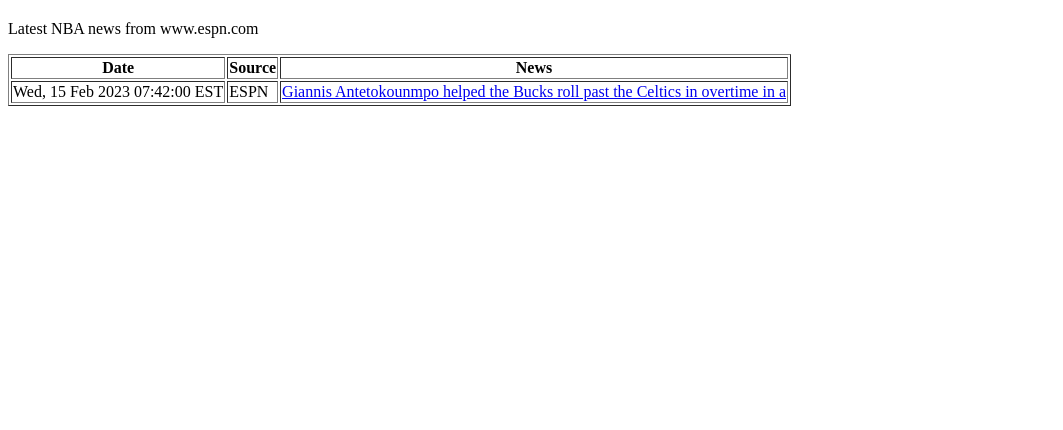
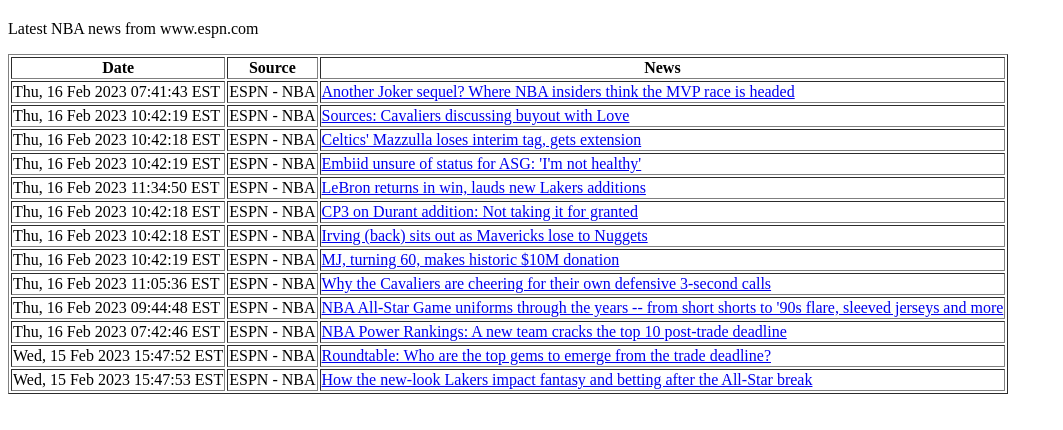
Before and after one commit to charannanduri/2221Project1, a plain HTML site: page RSSReader/src/index.html in a window 1280 px wide. Shown: the part 60-490 px from the top of the page, without its empty margins (0-1063 px from the left). Drawn offline with Linux system fonts and the light colour scheme.

Commit message:
working html output with a table, article, url and date -- all from the ESPN NBA RSS feed.

```diff
--- a/RSSReader/src/index.html
+++ b/RSSReader/src/index.html
@@ -10,7 +10,71 @@
 <p>Latest NBA news from www.espn.com</p>
 <table border = 1>
 <tbody> <tr> <th> Date </th> <th> Source </th> <th> News </th> </tr>
-<tr> <td> Wed, 15 Feb 2023 07:42:00 EST </td> <td> ESPN </td> <td> <a href=https://www.espn.com/nba/story/_/id/35662824/bucks-giannis-antetokounmpo-says-top-seed-matter> Giannis Antetokounmpo helped the Bucks roll past the Celtics in overtime in a </a> </td></tr>
+<tr>
+<td>Thu, 16 Feb 2023 07:41:43 EST</td>
+<td>ESPN - NBA</td>
+<td><a href = https://www.espn.com/nba/story/_/id/35658669/nba-mvp-straw-poll-20-nikola-jokic-chasing-history-here-why-capture-it>Another Joker sequel? Where NBA insiders think the MVP race is headed</a></td>
+</tr>
+<tr>
+<td>Thu, 16 Feb 2023 10:42:19 EST</td>
+<td>ESPN - NBA</td>
+<td><a href = https://www.espn.com/nba/story/_/id/35672534/sources-cavaliers-kevin-love-working-possible-buyout>Sources: Cavaliers discussing buyout with Love</a></td>
+</tr>
+<tr>
+<td>Thu, 16 Feb 2023 10:42:18 EST</td>
+<td>ESPN - NBA</td>
+<td><a href = https://www.espn.com/nba/story/_/id/35672652/celtics-joe-mazzulla-named-head-coach-gets-extension>Celtics' Mazzulla loses interim tag, gets extension</a></td>
+</tr>
+<tr>
+<td>Thu, 16 Feb 2023 10:42:19 EST</td>
+<td>ESPN - NBA</td>
+<td><a href = https://www.espn.com/nba/story/_/id/35669978/sixers-embiid-health-concern-all-star-game-no-certainty>Embiid unsure of status for ASG: 'I'm not healthy'</a></td>
+</tr>
+<tr>
+<td>Thu, 16 Feb 2023 11:34:50 EST</td>
+<td>ESPN - NBA</td>
+<td><a href = https://www.espn.com/nba/story/_/id/35670817/lebron-james-returns-win-lauds-lakers-trade-deadline-pickups>LeBron returns in win, lauds new Lakers additions</a></td>
+</tr>
+<tr>
+<td>Thu, 16 Feb 2023 10:42:18 EST</td>
+<td>ESPN - NBA</td>
+<td><a href = https://www.espn.com/nba/story/_/id/35665514/chris-paul-not-taking-suns-addition-kevin-durant-granted>CP3 on Durant addition: Not taking it for granted</a></td>
+</tr>
+<tr>
+<td>Thu, 16 Feb 2023 10:42:18 EST</td>
+<td>ESPN - NBA</td>
+<td><a href = https://www.espn.com/nba/story/_/id/35668222/mavericks-rule-irving-road-game-back-tightness>Irving (back) sits out as Mavericks lose to Nuggets</a></td>
+</tr>
+<tr>
+<td>Thu, 16 Feb 2023 10:42:19 EST</td>
+<td>ESPN - NBA</td>
+<td><a href = https://www.espn.com/nba/story/_/id/35664652/michael-jordan-donates-10m-make-wish-60th-birthday>MJ, turning 60, makes historic $10M donation</a></td>
+</tr>
+<tr>
+<td>Thu, 16 Feb 2023 11:05:36 EST</td>
+<td>ESPN - NBA</td>
+<td><a href = https://www.espn.com/nba/story/_/id/35669971/cleveland-cavaliers-cheer-their-own-3-second-calls>Why the Cavaliers are cheering for their own defensive 3-second calls</a></td>
+</tr>
+<tr>
+<td>Thu, 16 Feb 2023 09:44:48 EST</td>
+<td>ESPN - NBA</td>
+<td><a href = https://www.espn.com/nba/story/_/id/33323246/nba-all-star-line-uniform-designs>NBA All-Star Game uniforms through the years --  from short shorts to '90s flare, sleeved jerseys and more</a></td>
+</tr>
+<tr>
+<td>Thu, 16 Feb 2023 07:42:46 EST</td>
+<td>ESPN - NBA</td>
+<td><a href = https://www.espn.com/nba/story/_/id/35659307/nba-power-rankings-new-look-lakers-mavericks-suns-surge>NBA Power Rankings: A new team cracks the top 10 post-trade deadline</a></td>
+</tr>
+<tr>
+<td>Wed, 15 Feb 2023 15:47:52 EST</td>
+<td>ESPN - NBA</td>
+<td><a href = https://www.espn.com/fantasy/basketball/story/_/id/35665696/mens-fantasy-basketball-zach-collins-josh-green-trade-deadline-gems-nba>Roundtable: Who are the top gems to emerge from the trade deadline?</a></td>
+</tr>
+<tr>
+<td>Wed, 15 Feb 2023 15:47:53 EST</td>
+<td>ESPN - NBA</td>
+<td><a href = https://www.espn.com/fantasy/basketball/story/_/id/35666543/mens-fantasy-basketball-how-new-look-lakers-impact-fantasy-betting-all-star-break-nba>How the new-look Lakers impact fantasy and betting after the All-Star break</a></td>
+</tr>
 </table>
 </body>
 </html>
```
Also changed, not shown: 1 other file.
